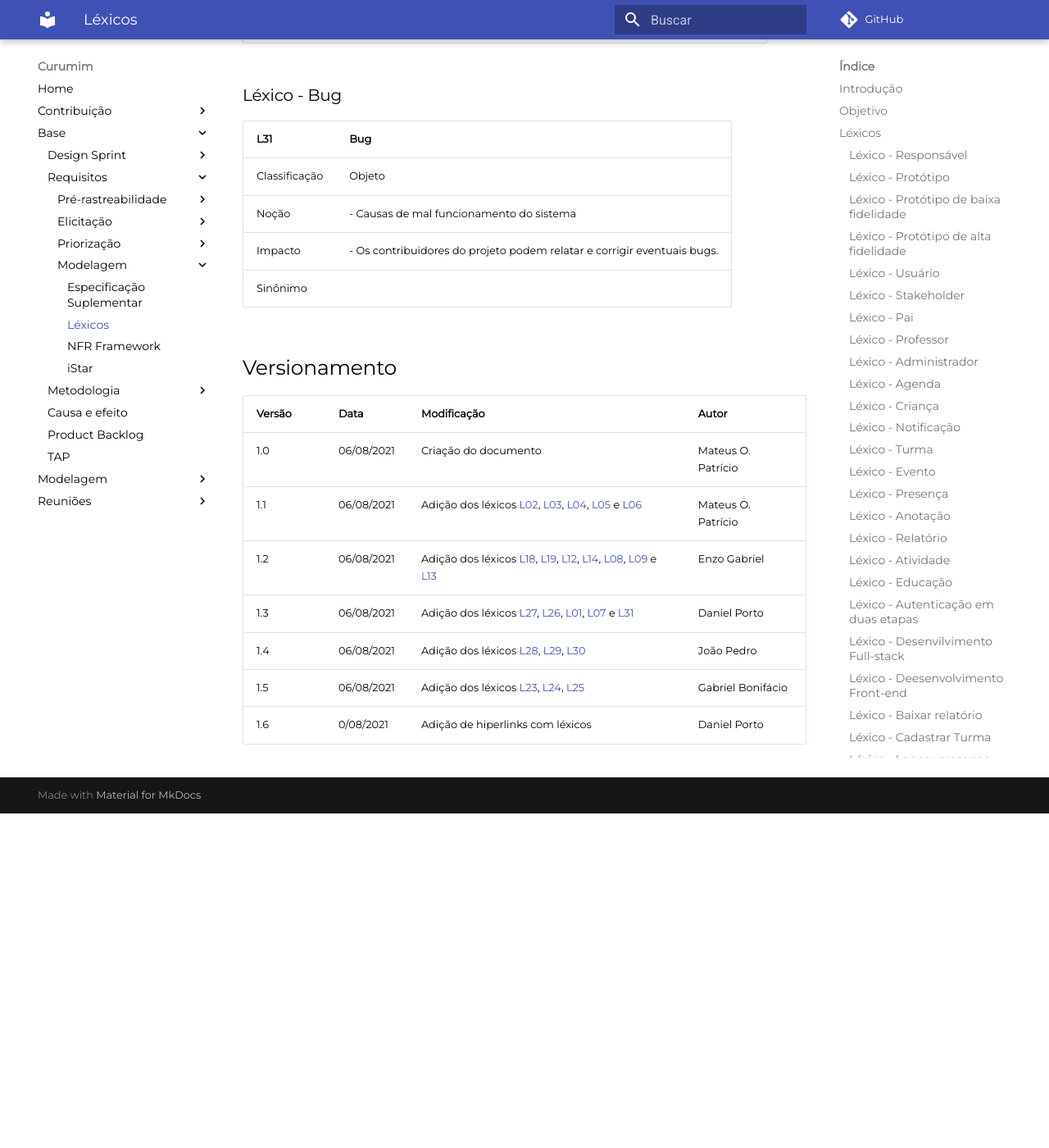
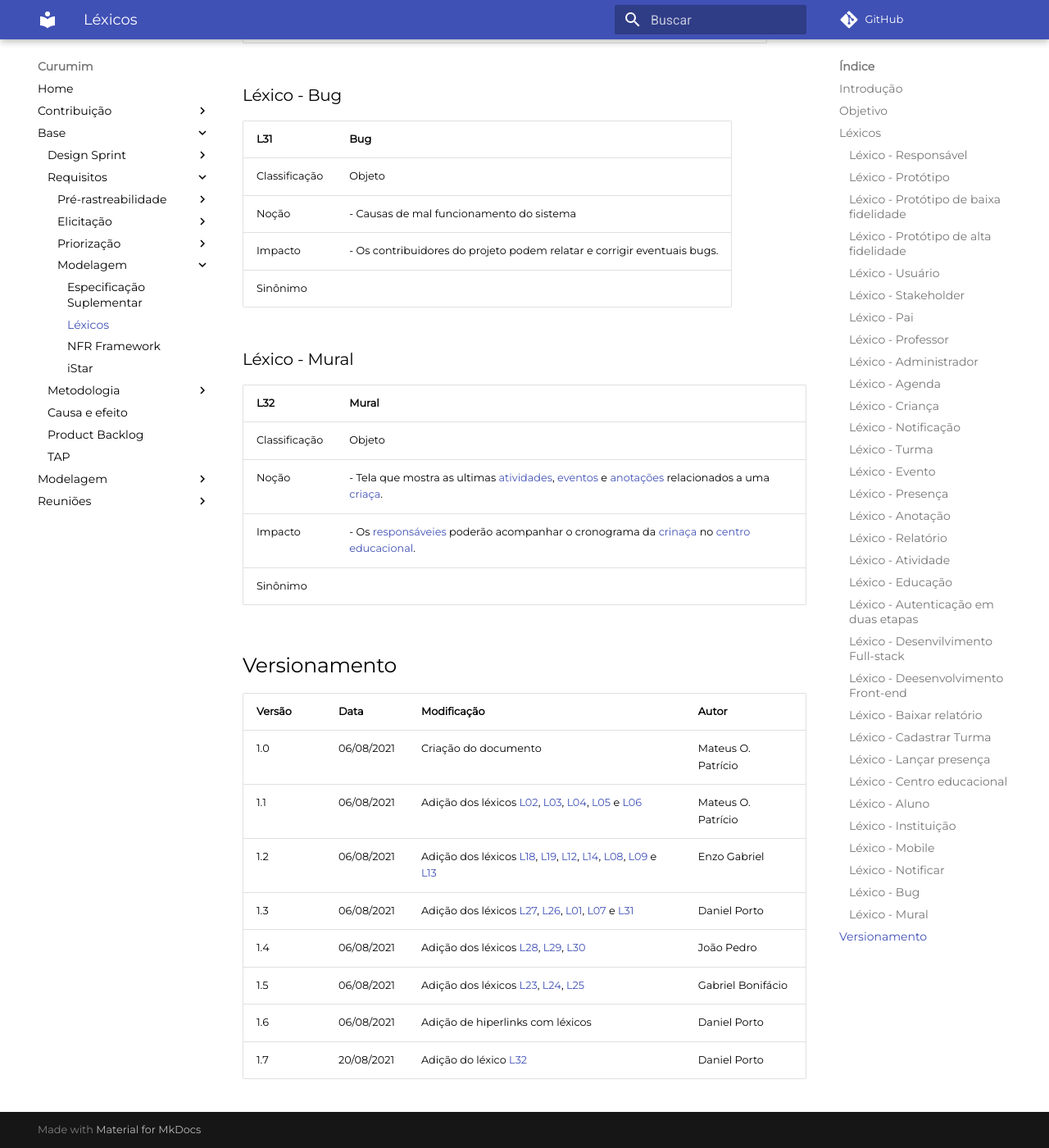
Before and after one commit to UnBArqDsw2021-1/2021.1_G6_Curumim, an MkDocs documentation site: the page built from docs/base/requisitos/modelagem/lexicos.md, in a window 1280 px wide and 1400 px high, scrolled down 11573 px. Shown: the whole window at 82% size. Built offline with MkDocs 1.6.1 and Material for MkDocs 9.7.7, drawn with Linux system fonts in a browser that asks for light colours; comment, search, counter and statistics services are not loaded; before the commit the page ends 12565 px from its top, so only the background shows below that.

Commit message:
doc(#81) adicionando o léxico mural.

```diff
--- a/docs/base/requisitos/modelagem/lexicos.md
+++ b/docs/base/requisitos/modelagem/lexicos.md
@@ -307,6 +307,15 @@
 | Impacto | - Os contribuidores do projeto podem relatar e corrigir eventuais bugs.|
 | Sinônimo | |
 
+### Léxico - Mural
+
+| L32 | Mural |
+| -- | -- |
+| Classificação | Objeto |
+| Noção | - Tela que mostra as ultimas [atividades](#lexico-atividade), [eventos](#lexico-eventos) e [anotações](#lexico-anotacao) relacionados a uma [criaça](#lexico-crianca). |
+| Impacto | - Os [responsáveies](#lexico-responsavel) poderão acompanhar o cronograma da [crinaça](#lexico-crianca) no [centro educacional](#lexico-centro-educacional).|
+| Sinônimo | |
+
 ## Versionamento
 
 | Versão | Data | Modificação | Autor |
@@ -317,4 +326,5 @@
 |1.3|06/08/2021| Adição dos léxicos [L27](#lexico-aluno), [L26](#lexico-centro-educacional),  [L01](#lexico-responsavel), [L07](#lexico-pai) e [L31](#lexico-bug)| Daniel Porto |
 |1.4|06/08/2021| Adição dos léxicos [L28](#lexico-instituicao), [L29](#lexico-mobile), [L30](#lexico-notificar) | João Pedro |
 |1.5|06/08/2021| Adição dos léxicos [L23](#lexico-baixar-relatorio), [L24](#lexico-cadastrar-turma), [L25](#lexico-lancar-presenca) | Gabriel Bonifácio |
-|1.6|0/08/2021| Adição de hiperlinks com léxicos| Daniel Porto |
+|1.6|06/08/2021| Adição de hiperlinks com léxicos| Daniel Porto |
+|1.7|20/08/2021| Adição do léxico [L32](#lexico-mural)| Daniel Porto |
```
